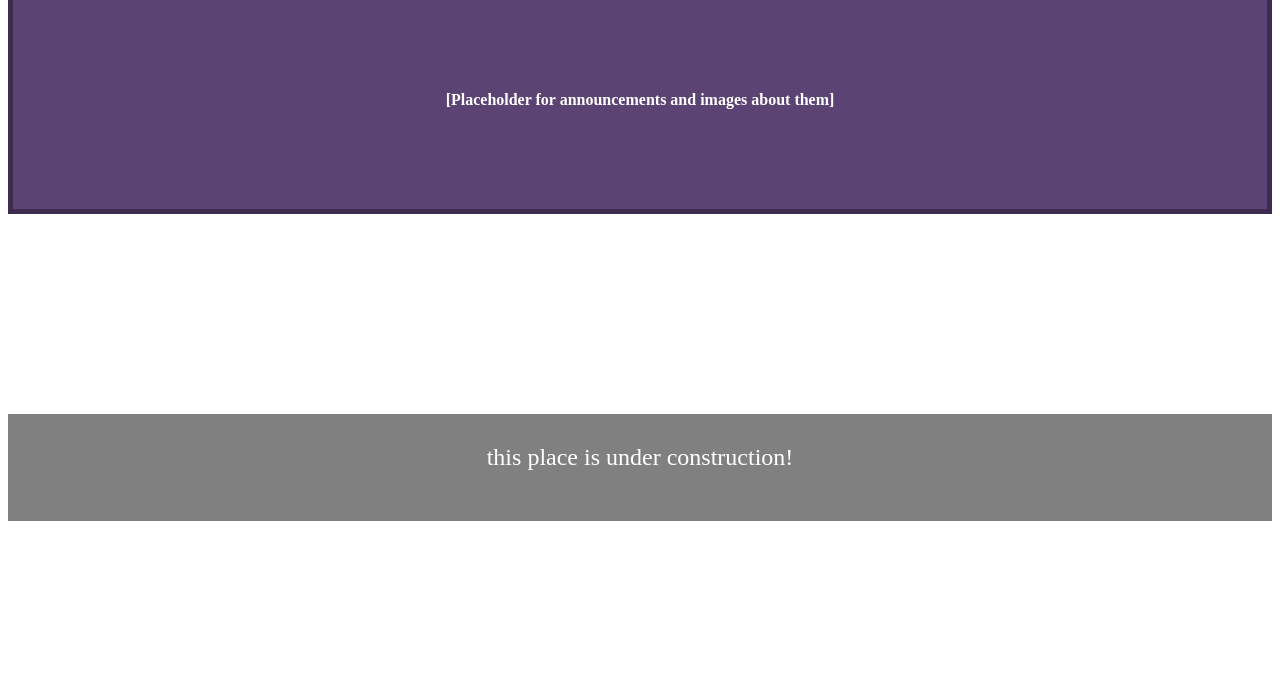
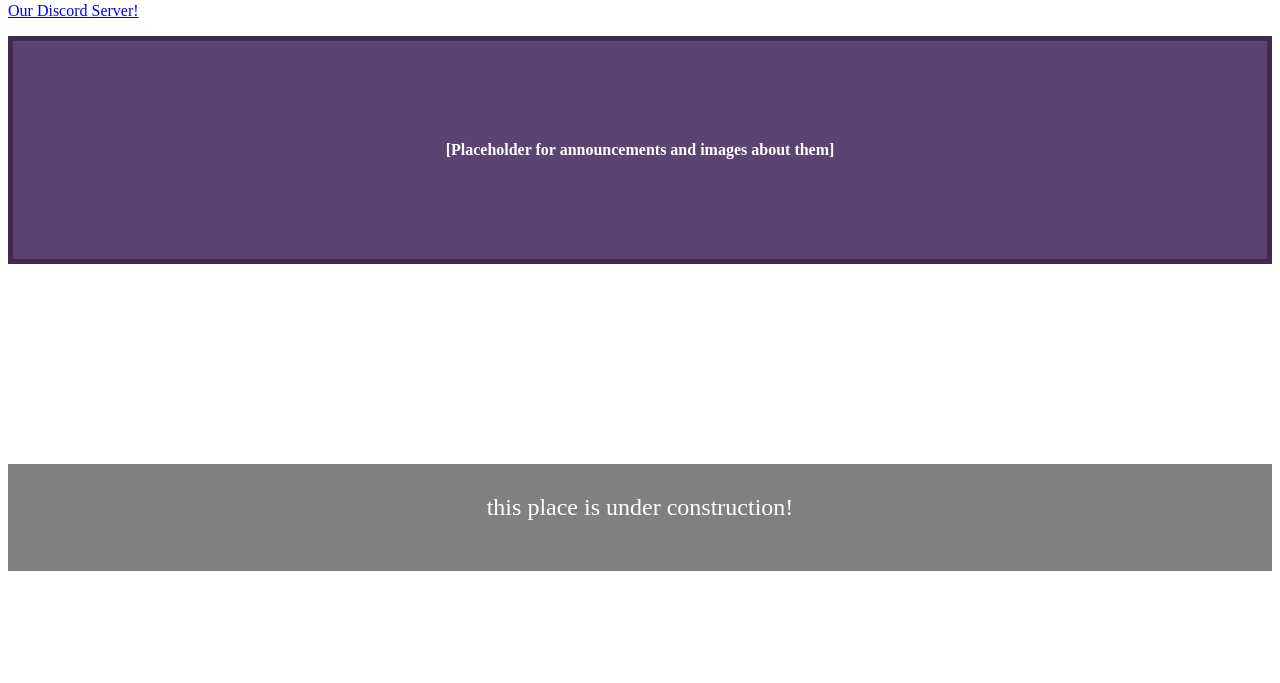
Before and after one commit to F3RN4NL0G1N/InkbrushPlaza, a plain HTML site: page index.html in a window 1280 px wide. Shown: the part 117-800 px from the top of the page. Drawn offline with Linux system fonts and the light colour scheme.

Commit message:
Update index.html

```diff
--- a/index.html
+++ b/index.html
@@ -6,6 +6,7 @@
   </head>
   <body>
     <h1 id="header">Inkbrush Plaza</h1>
+    <p id=subHeader><a href="https://discord.com/invite/splatoon3">Our Discord Server!</a></p>
     <h4 class="announcements">[Placeholder for announcements and images about them]</h4>
     <p id="construction">this place is under construction!</p>
   </body>
```
